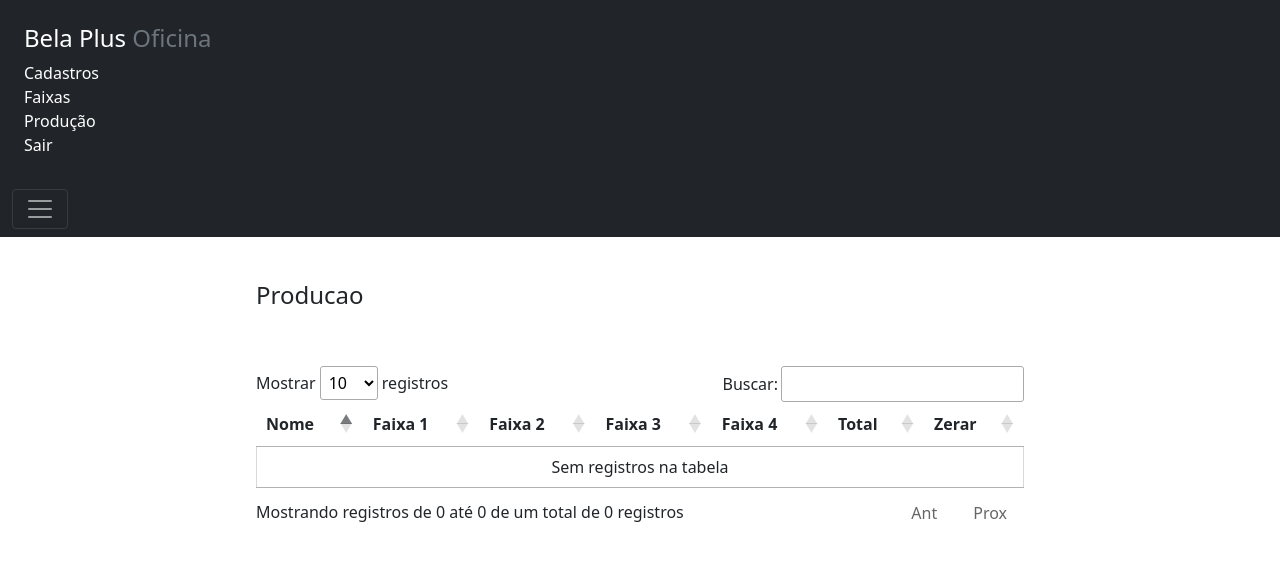
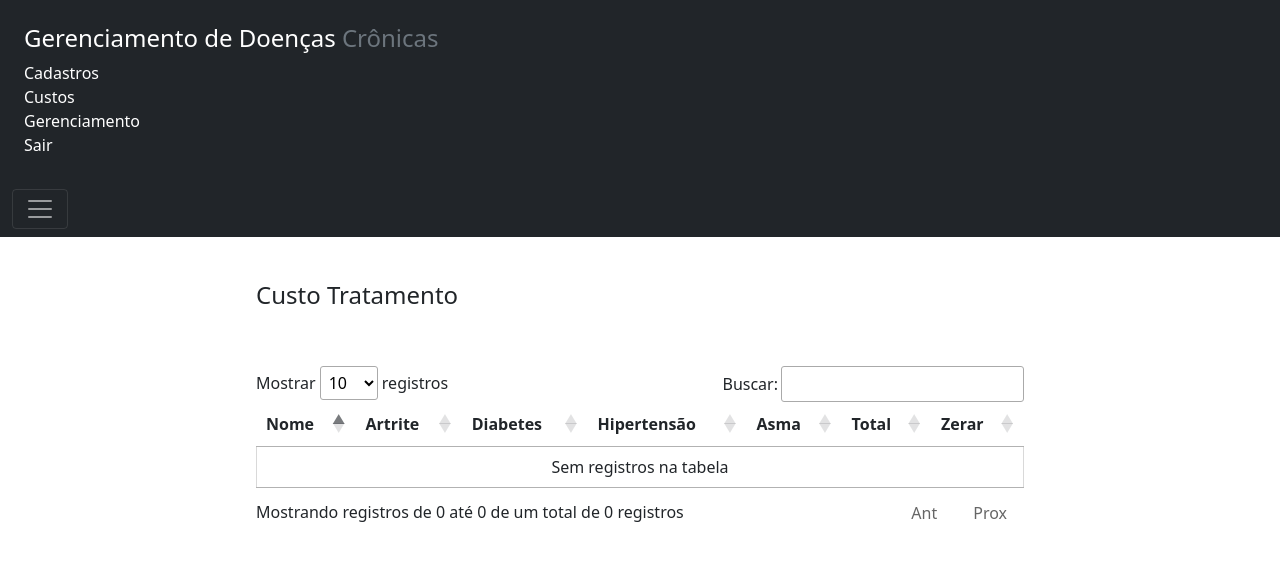
Before and after one commit to Quislom/modelo_teste, a PHP site: page / in a window 1280 px wide, after a click that opens the changed part. Shown: the top 561 px of the page. Run offline with PHP 8.4, Linux system fonts and the light colour scheme; a user stored in the database is signed in; data comes from the database, SQL or seed files in the repository; both versions use the stored data as it was after the commit; data that the repository does not hold is empty; some libraries are stand-ins or nearby versions.

Commit message:
EM ANDAMENTO

```diff
--- a/header.php
+++ b/header.php
@@ -17,7 +17,7 @@
     <!--Datatables-->
     <link rel="stylesheet" type="text/css" href="https://cdn.datatables.net/1.12.1/css/jquery.dataTables.css">
 
-     <title>Contador</title>
+     <title>Gerenciamento de Doenças</title>
 </head>
 
 <body>
@@ -27,7 +27,7 @@
             <div class="collapse" id="navbarToggleExternalContent">
 
                 <div class="bg-dark p-4">
-                    <h5 class="text-white h4">Bela Plus <span class="text-muted">Oficina</span></h5>
+                    <h5 class="text-white h4">Gerenciamento de Doenças <span class="text-muted">Crônicas</span></h5>
                     <div>
                         <a href="?pagina=cadastros" class="linkMenu">
                             Cadastros
@@ -35,12 +35,12 @@
                     </div>
                     <div>
                         <a href="?pagina=faixas" class="linkMenu">
-                            Faixas
+                            Custos
                         </a>
                     </div>
                     <div>
                         <a href="?pagina=producao" class="linkMenu">
-                            Produção
+                            Gerenciamento
                         </a>
                     </div>
                     <div>
--- a/insereCadastro.php
+++ b/insereCadastro.php
@@ -4,9 +4,11 @@ include 'db.php';
 
 $nome = $_POST['nome'];
 $obs = $_POST['obs'];
+$acc = $_POST['acc'];
 
-$query= "insert into cadastros(nome, obs)
-values('$nome', '$obs')";
+
+$query= "insert into cadastros(nome, obs, acc)
+values('$nome', '$obs','$acc')";
 
 mysqli_query($conexao, $query);
 
--- a/views/editaCadastro.php
+++ b/views/editaCadastro.php
@@ -21,8 +21,12 @@ while ($linha = mysqli_fetch_array($consultaCadastros)) {
             <input value="<?php echo $linha['nome'] ?>" type="text" class="form-control" id="nome" name="nome" required>
         </div>
         <div class="mb-3">
-            <label for="exampleInputText1" class="form-label">Observação</label>
+            <label for="exampleInputText1" class="form-label">Tratamento</label>
             <input value="<?php echo $linha['obs'] ?>" type="text" class="form-control" id="obs" name="obs">
+        </div>
+        <div class="mb-3">
+            <label for="exampleInputText1" class="form-label">Acompanhamento</label>
+            <input value="<?php echo $linha['acc'] ?>" type="text" class="form-control" id="acc" name="acc">
         </div>
         <br>
         <button type="submit" class="btn btn-primary">Salvar</button>
--- a/views/novoCadastro.php
+++ b/views/novoCadastro.php
@@ -10,8 +10,12 @@
             <input type="text" class="form-control" id="nome" name="nome" required>
         </div>
         <div class="mb-3">
-            <label for="exampleInputText1" class="form-label">Observação</label>
+            <label for="exampleInputText1" class="form-label">Tratamento</label>
             <input type="text" class="form-control" id="obs" name="obs">
+        </div>
+        <div class="mb-3">
+            <label for="exampleInputText1" class="form-label">Acompanhamento</label>
+            <input type="text" class="form-control" id="acc" name="acc">
         </div>
         <button type="submit" class="btn btn-primary">Cadastrar</button>
     </form>
--- a/views/producao.php
+++ b/views/producao.php
@@ -1,17 +1,17 @@
 <br>
 
 <div class="caixa">
-    <h4>Producao</h4>
+    <h4>Custo Tratamento</h4>
     <br><br>
     <div>
         <table id="table_id" class="cell-border">
             <thead>
                 <tr>
                     <th>Nome</th>
-                    <th>Faixa 1</th>
-                    <th>Faixa 2</th>
-                    <th>Faixa 3</th>
-                    <th>Faixa 4</th>
+                    <th>Artrite</th>
+                    <th>Diabetes</th>
+                    <th>Hipertensão</th>
+                    <th>Asma</th>
                     <th>Total</th>
                     <th>Zerar</th>
                 </tr>
```
Also changed, not shown: views/faixas.php (+5 -5 lines), .db/contador.sql.
